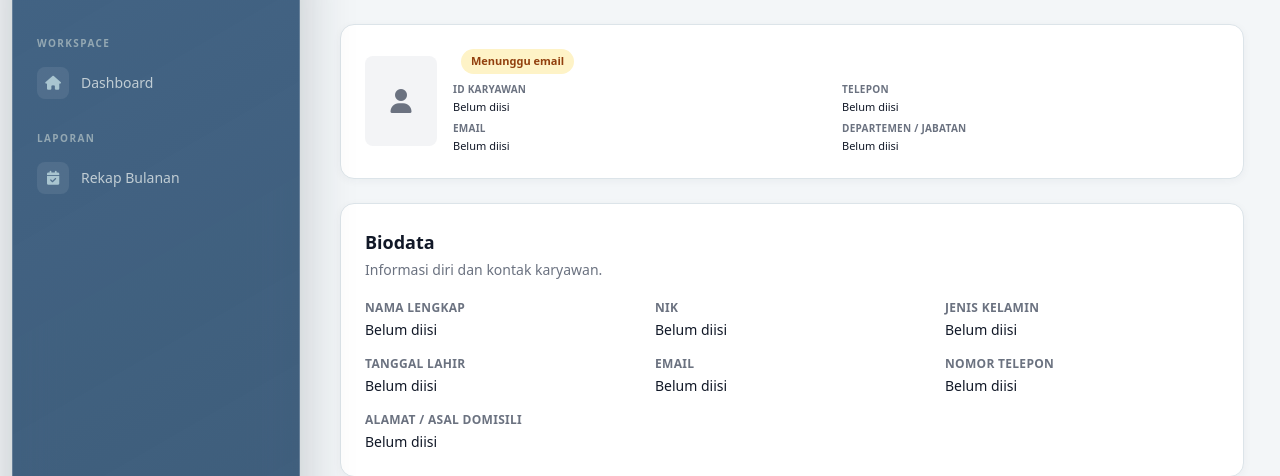
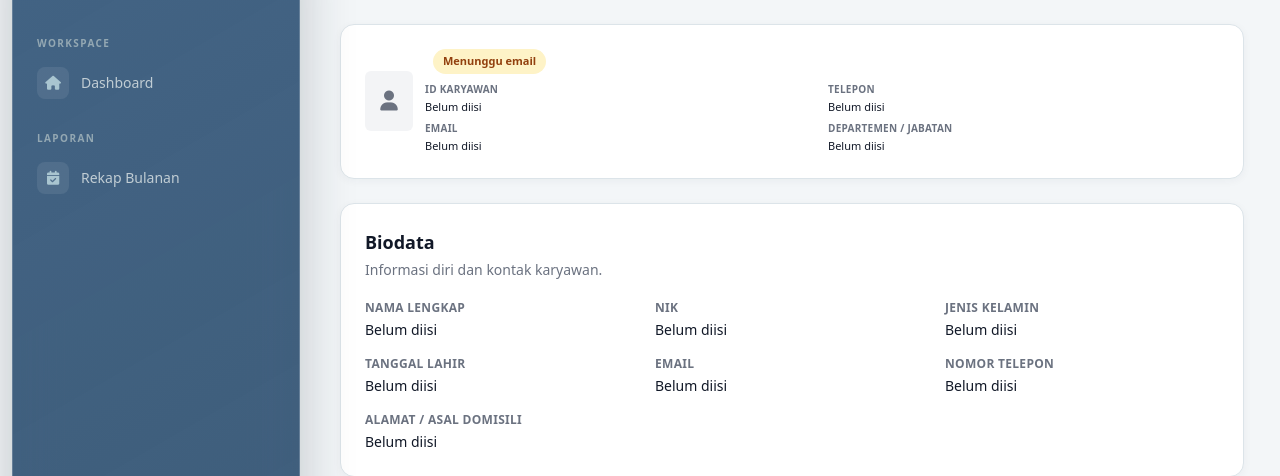
Before and after one commit to uspeksha/deploy-main, a Laravel app: template resources/views/admin/employees/show.blade.php in a window 1280 px wide. Shown: the part 95-571 px from the top of the page. Run offline with Laravel 12, Linux system fonts and the light colour scheme; the template is opened without the code that fills it, so the values that code supplies are empty; a user stored in the database is signed in; data comes from the database, SQL or seed files in the repository; style sheets or scripts are compiled from the project's sources; some libraries are stand-ins or nearby versions.

Commit message:
style(admin): shrink employee profile photo further
Co-authored-by: Copilot <223556219+Copilot@users.noreply.github.com>

```diff
--- a/resources/views/admin/employees/show.blade.php
+++ b/resources/views/admin/employees/show.blade.php
@@ -38,13 +38,13 @@
 
     <div class="ui-page space-y-6">
         <section class="ui-panel">
-            <div class="grid grid-cols-[4.5rem_minmax(0,1fr)] items-center gap-3 sm:gap-4">
+            <div class="grid grid-cols-[3rem_minmax(0,1fr)] items-center gap-2 sm:gap-3">
                 @if ($user->profile_photo_path)
                     <img src="{{ route('admin.storage.file', ['path' => $user->profile_photo_path]) }}"
                          alt="Foto profil {{ $user->name }}"
-                         class="h-[5.625rem] w-[4.5rem] rounded-lg border border-gray-200 object-cover dark:border-gray-700">
+                         class="h-[3.75rem] w-[3rem] rounded-md border border-gray-200 object-cover dark:border-gray-700">
                 @else
-                    <div class="flex h-[5.625rem] w-[4.5rem] items-center justify-center rounded-lg bg-gray-100 text-2xl text-gray-500 dark:bg-gray-700 dark:text-gray-300"
+                    <div class="flex h-[3.75rem] w-[3rem] items-center justify-center rounded-md bg-gray-100 text-xl text-gray-500 dark:bg-gray-700 dark:text-gray-300"
                          aria-label="Belum ada foto profil">
                         <i class="fas fa-user"></i>
                     </div>
```
Also changed, not shown: tests/Feature/Admin/EmployeeManagementTest.php (+1 -1 lines).
